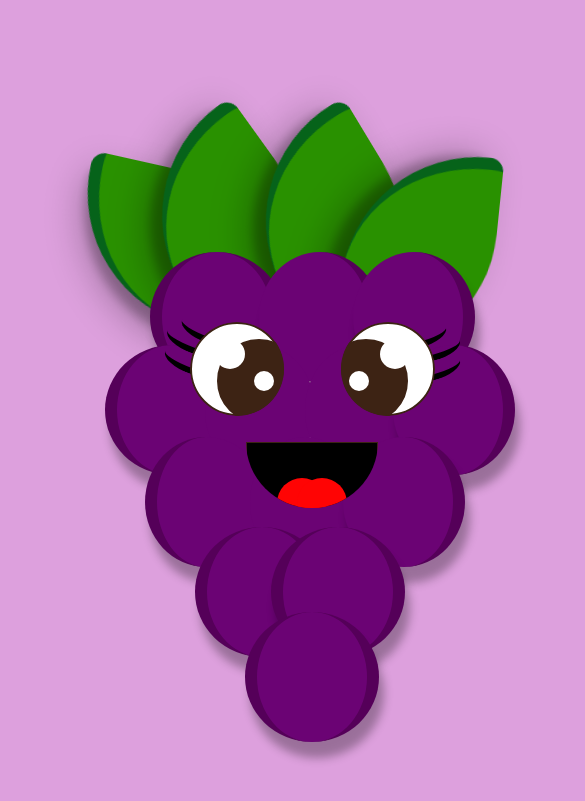
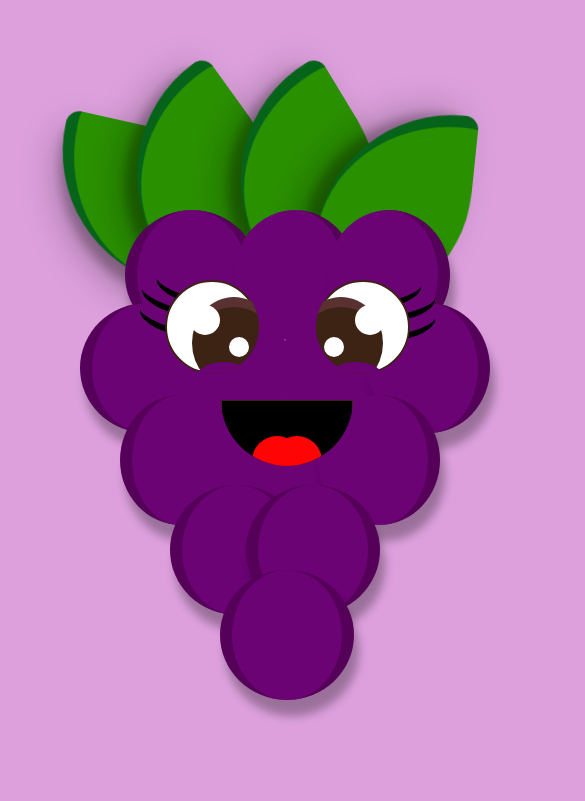
Before and after one commit to mary-caraveo/animated-grape, a plain HTML site: page index.html in a window 390 px wide. Shown: the part 111-912 px from the top of the page, 585 px wide, since content can reach past the window. Drawn offline with Linux system fonts and the light colour scheme.

Commit message:
feat: se añadio sombras en los ojos

```diff
--- a/css/animatd-grape.css
+++ b/css/animatd-grape.css
@@ -124,15 +124,6 @@ body {
   top: -25px;
 }
 
-/* .shadow-top {
-  position: absolute;
-  width: 21px;
-  height: 30px;
-  border-right: 5px solid white;
-  border-radius: 100%;
-  transform: rotate(-45deg);
-} */
-
 .eyes {
   position: absolute;
   clip-path: circle(50%);
@@ -160,6 +151,7 @@ body {
   border: 2px solid #3d2314;
   width: 80px;
   height: 80px;
+  border-top: 10px solid #5a3131;
   animation: move 5s alternate infinite;
 }
 
@@ -221,6 +213,23 @@ body {
   100% {
     transform: scale(1);
   }
+}
+
+.circle-shadow {
+  position: absolute;
+  background: #6b0374;
+  border-radius: 50%;
+  width: 60px;
+  height: 40px;
+}
+
+.circle-shadow-left {
+  top: 55px;
+}
+
+.circle-shadow-right {
+  top: 55px;
+  right: -5px;
 }
 
 .mount {
@@ -362,10 +371,6 @@ body {
 
 @media (max-width: 575.98px) {
   body {
-    padding-top: 20vh;
-  }
-
-  .container {
-    margin: 25px;
+    padding-top: 15vh;
   }
 }
--- a/index.html
+++ b/index.html
@@ -61,6 +61,7 @@
             <div class="eyes-medium eyes-medium-left">
                 <div class="iris_bottom iris-bottom-left"></div>
                 <div class="iris_top iris-top-left"></div>
+                <div class="circle-shadow circle-shadow-left"></div>
             </div>
         </div>
 
@@ -74,6 +75,7 @@
             <div class="eyes-medium eyes-medium-right">
                 <div class="iris_bottom iris-bottom-right"></div>
                 <div class="iris_top iris-top-right"></div>
+                <div class="circle-shadow circle-shadow-right"></div>
             </div>
         </div>
 
```
